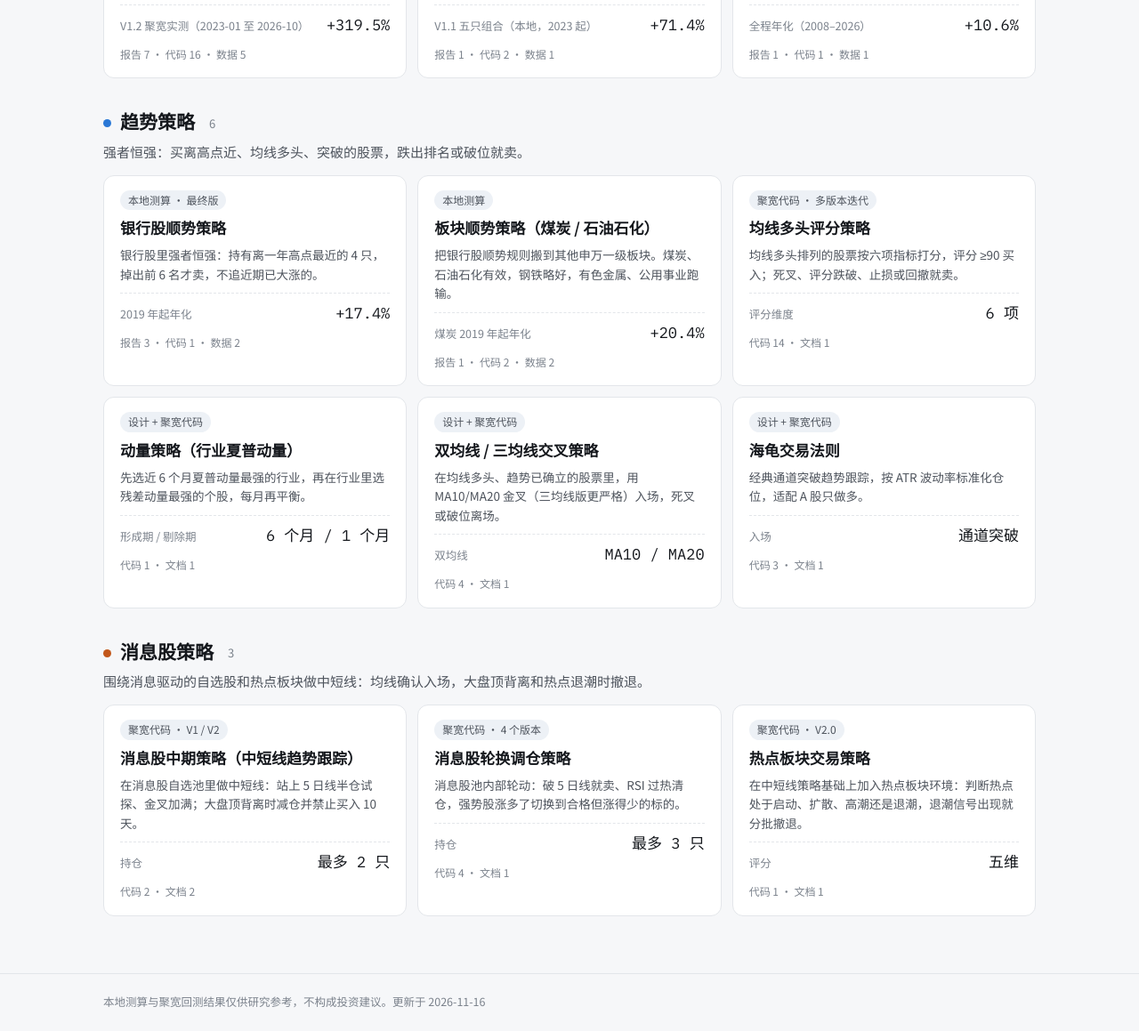
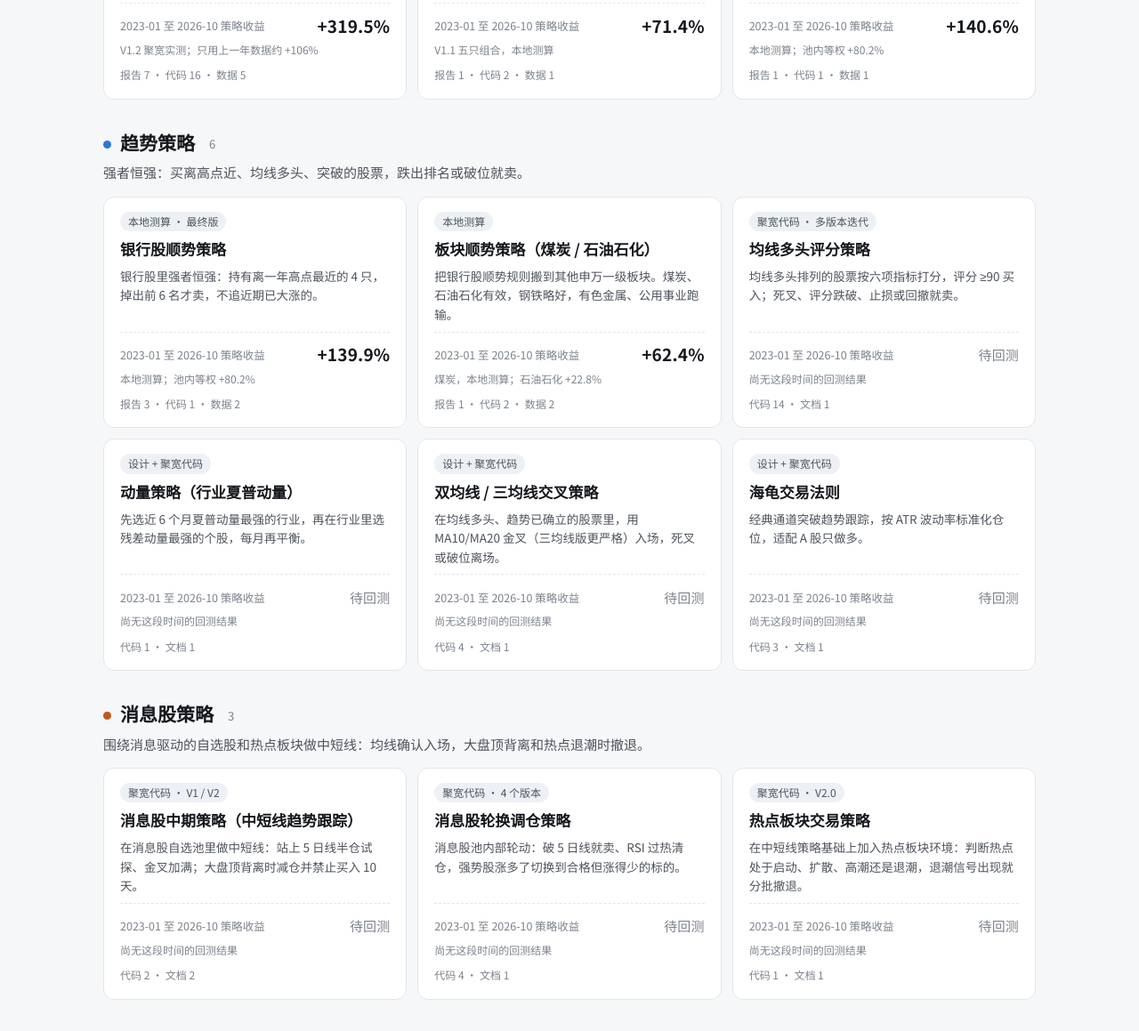
Before and after one commit to wanan99999/quant-strategies, a plain HTML site: page index.html in a window 1280 px wide. Shown: the part 542-1701 px from the top of the page at 89% size. Drawn offline with Linux system fonts and the light colour scheme.

Commit message:
卡片对齐、数字字体、统一展示 2023-01 至 2026-10 策略收益
Co-Authored-By: Claude Opus 5.5 <noreply@anthropic.com>

```diff
--- a/assets/site.css
+++ b/assets/site.css
@@ -40,11 +40,15 @@ h2 { font-family: var(--f-display); font-size: 21px; line-height: 1.4; margin: 0
 .dot.c-dividend { background: var(--c-dividend) } .dot.c-trend { background: var(--c-trend) } .dot.c-news { background: var(--c-news) }
 .cat { display: grid; gap: 14px } .cathead { display: grid; gap: 4px } .cathead h2 { display: flex; align-items: center; gap: 10px } .cathead p { margin: 0; color: var(--ink-2) }
 .cards { display: grid; grid-template-columns: repeat(auto-fill, minmax(300px, 1fr)); gap: 12px }
-.card { background: var(--surface); border: 1px solid var(--rule); border-radius: 12px; padding: 16px 18px; display: grid; gap: 8px; align-content: start; color: var(--ink); transition: border-color .15s, transform .15s }
+.card { background: var(--surface); border: 1px solid var(--rule); border-radius: 12px; padding: 16px 18px; display: flex; flex-direction: column; gap: 8px; color: var(--ink); transition: border-color .15s, transform .15s }
 .card:hover { text-decoration: none; border-color: var(--accent); transform: translateY(-1px) }
-.card h3 { margin: 0; font-size: 17px; line-height: 1.4 } .card p { margin: 0; color: var(--ink-2); font-size: 13.5px; line-height: 1.6 }
-.cm { display: flex; justify-content: space-between; align-items: baseline; gap: 10px; border-top: 1px dashed var(--rule); padding-top: 8px; margin-top: 2px }
-.cmk { font-size: 12.5px; color: var(--ink-3) } .cmv { font-family: var(--f-mono); font-size: 17px; white-space: nowrap }
+.card h3 { margin: 0; font-size: 17px; line-height: 1.4; white-space: nowrap; overflow: hidden; text-overflow: ellipsis }
+.card p.tag { margin: 0; color: var(--ink-2); font-size: 13.5px; line-height: 1.6; height: calc(1.6em * 3); overflow: hidden; display: -webkit-box; -webkit-line-clamp: 3; -webkit-box-orient: vertical }
+.cm { margin-top: auto; border-top: 1px dashed var(--rule); padding-top: 10px; display: grid; gap: 2px }
+.cmrow { display: flex; justify-content: space-between; align-items: center; gap: 10px; height: 30px }
+.cms { font-size: 12px; color: var(--ink-3); white-space: nowrap; overflow: hidden; text-overflow: ellipsis }
+.cmk { font-size: 12.5px; color: var(--ink-3) } .cmv { font-family: var(--f-body); font-weight: 700; font-size: 19px; font-variant-numeric: tabular-nums; letter-spacing: .01em; white-space: nowrap }
+.cmv.na { font-weight: 500; font-size: 15px; color: var(--ink-3) }
 .cnt { font-size: 12px; color: var(--ink-3) }
 .empty { color: var(--ink-3) }
 /* chips */
@@ -58,7 +62,7 @@ h2 { font-family: var(--f-display); font-size: 21px; line-height: 1.4; margin: 0
 .shead { display: grid; gap: 10px }
 .kpis { display: grid; grid-template-columns: repeat(auto-fit, minmax(210px, 1fr)); gap: 10px }
 .kpi { background: var(--surface); border: 1px solid var(--rule); border-radius: 10px; padding: 12px 16px; display: grid; gap: 2px; align-content: start }
-.kpi .k { font-size: 12.5px; color: var(--ink-3) } .kpi .v { font-family: var(--f-mono); font-size: 24px; line-height: 1.25 } .kpi .s { font-size: 12.5px; color: var(--ink-2) }
+.kpi .k { font-size: 12.5px; color: var(--ink-3) } .kpi .v { font-family: var(--f-body); font-weight: 700; font-size: 24px; line-height: 1.3; font-variant-numeric: tabular-nums } .kpi .s { font-size: 12.5px; color: var(--ink-2) }
 .cols { display: grid; grid-template-columns: repeat(auto-fit, minmax(320px, 1fr)); gap: 24px 32px }
 .blk { display: grid; gap: 10px; align-content: start; min-width: 0 }
 .bul { margin: 0; padding-left: 1.2em; display: grid; gap: 6px; color: var(--ink-2) } .bul li::marker { color: var(--ink-3) }
--- a/build/site.css
+++ b/build/site.css
@@ -40,11 +40,15 @@ h2 { font-family: var(--f-display); font-size: 21px; line-height: 1.4; margin: 0
 .dot.c-dividend { background: var(--c-dividend) } .dot.c-trend { background: var(--c-trend) } .dot.c-news { background: var(--c-news) }
 .cat { display: grid; gap: 14px } .cathead { display: grid; gap: 4px } .cathead h2 { display: flex; align-items: center; gap: 10px } .cathead p { margin: 0; color: var(--ink-2) }
 .cards { display: grid; grid-template-columns: repeat(auto-fill, minmax(300px, 1fr)); gap: 12px }
-.card { background: var(--surface); border: 1px solid var(--rule); border-radius: 12px; padding: 16px 18px; display: grid; gap: 8px; align-content: start; color: var(--ink); transition: border-color .15s, transform .15s }
+.card { background: var(--surface); border: 1px solid var(--rule); border-radius: 12px; padding: 16px 18px; display: flex; flex-direction: column; gap: 8px; color: var(--ink); transition: border-color .15s, transform .15s }
 .card:hover { text-decoration: none; border-color: var(--accent); transform: translateY(-1px) }
-.card h3 { margin: 0; font-size: 17px; line-height: 1.4 } .card p { margin: 0; color: var(--ink-2); font-size: 13.5px; line-height: 1.6 }
-.cm { display: flex; justify-content: space-between; align-items: baseline; gap: 10px; border-top: 1px dashed var(--rule); padding-top: 8px; margin-top: 2px }
-.cmk { font-size: 12.5px; color: var(--ink-3) } .cmv { font-family: var(--f-mono); font-size: 17px; white-space: nowrap }
+.card h3 { margin: 0; font-size: 17px; line-height: 1.4; white-space: nowrap; overflow: hidden; text-overflow: ellipsis }
+.card p.tag { margin: 0; color: var(--ink-2); font-size: 13.5px; line-height: 1.6; height: calc(1.6em * 3); overflow: hidden; display: -webkit-box; -webkit-line-clamp: 3; -webkit-box-orient: vertical }
+.cm { margin-top: auto; border-top: 1px dashed var(--rule); padding-top: 10px; display: grid; gap: 2px }
+.cmrow { display: flex; justify-content: space-between; align-items: center; gap: 10px; height: 30px }
+.cms { font-size: 12px; color: var(--ink-3); white-space: nowrap; overflow: hidden; text-overflow: ellipsis }
+.cmk { font-size: 12.5px; color: var(--ink-3) } .cmv { font-family: var(--f-body); font-weight: 700; font-size: 19px; font-variant-numeric: tabular-nums; letter-spacing: .01em; white-space: nowrap }
+.cmv.na { font-weight: 500; font-size: 15px; color: var(--ink-3) }
 .cnt { font-size: 12px; color: var(--ink-3) }
 .empty { color: var(--ink-3) }
 /* chips */
@@ -58,7 +62,7 @@ h2 { font-family: var(--f-display); font-size: 21px; line-height: 1.4; margin: 0
 .shead { display: grid; gap: 10px }
 .kpis { display: grid; grid-template-columns: repeat(auto-fit, minmax(210px, 1fr)); gap: 10px }
 .kpi { background: var(--surface); border: 1px solid var(--rule); border-radius: 10px; padding: 12px 16px; display: grid; gap: 2px; align-content: start }
-.kpi .k { font-size: 12.5px; color: var(--ink-3) } .kpi .v { font-family: var(--f-mono); font-size: 24px; line-height: 1.25 } .kpi .s { font-size: 12.5px; color: var(--ink-2) }
+.kpi .k { font-size: 12.5px; color: var(--ink-3) } .kpi .v { font-family: var(--f-body); font-weight: 700; font-size: 24px; line-height: 1.3; font-variant-numeric: tabular-nums } .kpi .s { font-size: 12.5px; color: var(--ink-2) }
 .cols { display: grid; grid-template-columns: repeat(auto-fit, minmax(320px, 1fr)); gap: 24px 32px }
 .blk { display: grid; gap: 10px; align-content: start; min-width: 0 }
 .bul { margin: 0; padding-left: 1.2em; display: grid; gap: 6px; color: var(--ink-2) } .bul li::marker { color: var(--ink-3) }
--- a/index.html
+++ b/index.html
@@ -20,43 +20,43 @@
 <nav class="catnav"><a href="#dividend"><span class="dot c-dividend"></span>股息率策略<small>3</small></a><a href="#trend"><span class="dot c-trend"></span>趋势策略<small>6</small></a><a href="#news"><span class="dot c-news"></span>消息股策略<small>3</small></a></nav></header>
 <section class="cat" id="dividend"><div class="cathead"><h2><span class="dot c-dividend"></span>股息率策略 <small>3</small></h2><p>用股息率判断贵贱：股息率高时买、低时卖，或用股息率决定仓位。主要用于银行等高股息股。</p></div>
 <div class="cards"><a class="card" href="s/div-rotation.html"><div class="chips"><span class="chip">已回测 · 聚宽实测</span></div>
-<h3>股息率区间轮动策略</h3><p>20 家千亿银行，每只按自己的「最常见股息率区间」买卖：股息率高于区间上限买入，跌破下限卖出，最多持 2 只轮动。</p>
-<div class="cm"><span class="cmk">V1.2 聚宽实测（2023-01 至 2026-10）</span><span class="cmv">+319.5%</span></div>
+<h3>股息率区间轮动策略</h3><p class="tag">20 家千亿银行，每只按自己的「最常见股息率区间」买卖：股息率高于区间上限买入，跌破下限卖出，最多持 2 只轮动。</p>
+<div class="cm"><div class="cmrow"><span class="cmk">2023-01 至 2026-10 策略收益</span><span class="cmv">+319.5%</span></div><div class="cms">V1.2 聚宽实测；只用上一年数据约 +106%</div></div>
 <div class="cnt">报告 7 · 代码 16 · 数据 5</div></a><a class="card" href="s/div-ladder.html"><div class="chips"><span class="chip">已回测 · 聚宽实测</span></div>
-<h3>股息率分档建仓策略</h3><p>以股息率最常见区间为中心画 11 条档位线，股息率每上一条线加 10% 仓位、每下一条线减 10%，到哪条线就调到哪条线的仓位。</p>
-<div class="cm"><span class="cmk">V1.1 五只组合（本地，2023 起）</span><span class="cmv">+71.4%</span></div>
+<h3>股息率分档建仓策略</h3><p class="tag">以股息率最常见区间为中心画 11 条档位线，股息率每上一条线加 10% 仓位、每下一条线减 10%，到哪条线就调到哪条线的仓位。</p>
+<div class="cm"><div class="cmrow"><span class="cmk">2023-01 至 2026-10 策略收益</span><span class="cmv">+71.4%</span></div><div class="cms">V1.1 五只组合，本地测算</div></div>
 <div class="cnt">报告 1 · 代码 2 · 数据 1</div></a><a class="card" href="s/div-momentum-position.html"><div class="chips"><span class="chip">本地测算 · 待聚宽验证</span></div>
-<h3>银行股顺势 + 股息率定仓位</h3><p>买哪几只由顺势决定，买多少由股息率决定：20 家银行平均股息率 ≤3% 空仓、≥5% 满仓，中间线性加减。</p>
-<div class="cm"><span class="cmk">全程年化（2008–2026）</span><span class="cmv">+10.6%</span></div>
+<h3>银行股顺势 + 股息率定仓位</h3><p class="tag">买哪几只由顺势决定，买多少由股息率决定：20 家银行平均股息率 ≤3% 空仓、≥5% 满仓，中间线性加减。</p>
+<div class="cm"><div class="cmrow"><span class="cmk">2023-01 至 2026-10 策略收益</span><span class="cmv">+140.6%</span></div><div class="cms">本地测算；池内等权 +80.2%</div></div>
 <div class="cnt">报告 1 · 代码 1 · 数据 1</div></a></div></section><section class="cat" id="trend"><div class="cathead"><h2><span class="dot c-trend"></span>趋势策略 <small>6</small></h2><p>强者恒强：买离高点近、均线多头、突破的股票，跌出排名或破位就卖。</p></div>
 <div class="cards"><a class="card" href="s/bank-momentum.html"><div class="chips"><span class="chip">本地测算 · 最终版</span></div>
-<h3>银行股顺势策略</h3><p>银行股里强者恒强：持有离一年高点最近的 4 只，掉出前 6 名才卖，不追近期已大涨的。</p>
-<div class="cm"><span class="cmk">2019 年起年化</span><span class="cmv">+17.4%</span></div>
+<h3>银行股顺势策略</h3><p class="tag">银行股里强者恒强：持有离一年高点最近的 4 只，掉出前 6 名才卖，不追近期已大涨的。</p>
+<div class="cm"><div class="cmrow"><span class="cmk">2023-01 至 2026-10 策略收益</span><span class="cmv">+139.9%</span></div><div class="cms">本地测算；池内等权 +80.2%</div></div>
 <div class="cnt">报告 3 · 代码 1 · 数据 2</div></a><a class="card" href="s/sector-momentum.html"><div class="chips"><span class="chip">本地测算</span></div>
-<h3>板块顺势策略（煤炭 / 石油石化）</h3><p>把银行股顺势规则搬到其他申万一级板块。煤炭、石油石化有效，钢铁略好，有色金属、公用事业跑输。</p>
-<div class="cm"><span class="cmk">煤炭 2019 年起年化</span><span class="cmv">+20.4%</span></div>
+<h3>板块顺势策略（煤炭 / 石油石化）</h3><p class="tag">把银行股顺势规则搬到其他申万一级板块。煤炭、石油石化有效，钢铁略好，有色金属、公用事业跑输。</p>
+<div class="cm"><div class="cmrow"><span class="cmk">2023-01 至 2026-10 策略收益</span><span class="cmv">+62.4%</span></div><div class="cms">煤炭，本地测算；石油石化 +22.8%</div></div>
 <div class="cnt">报告 1 · 代码 2 · 数据 2</div></a><a class="card" href="s/ma-score.html"><div class="chips"><span class="chip">聚宽代码 · 多版本迭代</span></div>
-<h3>均线多头评分策略</h3><p>均线多头排列的股票按六项指标打分，评分 ≥90 买入；死叉、评分跌破、止损或回撤就卖。</p>
-<div class="cm"><span class="cmk">评分维度</span><span class="cmv">6 项</span></div>
+<h3>均线多头评分策略</h3><p class="tag">均线多头排列的股票按六项指标打分，评分 ≥90 买入；死叉、评分跌破、止损或回撤就卖。</p>
+<div class="cm"><div class="cmrow"><span class="cmk">2023-01 至 2026-10 策略收益</span><span class="cmv na">待回测</span></div><div class="cms">尚无这段时间的回测结果</div></div>
 <div class="cnt">代码 14 · 文档 1</div></a><a class="card" href="s/adaptive-momentum.html"><div class="chips"><span class="chip">设计 + 聚宽代码</span></div>
-<h3>动量策略（行业夏普动量）</h3><p>先选近 6 个月夏普动量最强的行业，再在行业里选残差动量最强的个股，每月再平衡。</p>
-<div class="cm"><span class="cmk">形成期 / 剔除期</span><span class="cmv">6 个月 / 1 个月</span></div>
+<h3>动量策略（行业夏普动量）</h3><p class="tag">先选近 6 个月夏普动量最强的行业，再在行业里选残差动量最强的个股，每月再平衡。</p>
+<div class="cm"><div class="cmrow"><span class="cmk">2023-01 至 2026-10 策略收益</span><span class="cmv na">待回测</span></div><div class="cms">尚无这段时间的回测结果</div></div>
 <div class="cnt">代码 1 · 文档 1</div></a><a class="card" href="s/ma-crossover.html"><div class="chips"><span class="chip">设计 + 聚宽代码</span></div>
-<h3>双均线 / 三均线交叉策略</h3><p>在均线多头、趋势已确立的股票里，用 MA10/MA20 金叉（三均线版更严格）入场，死叉或破位离场。</p>
-<div class="cm"><span class="cmk">双均线</span><span class="cmv">MA10 / MA20</span></div>
+<h3>双均线 / 三均线交叉策略</h3><p class="tag">在均线多头、趋势已确立的股票里，用 MA10/MA20 金叉（三均线版更严格）入场，死叉或破位离场。</p>
+<div class="cm"><div class="cmrow"><span class="cmk">2023-01 至 2026-10 策略收益</span><span class="cmv na">待回测</span></div><div class="cms">尚无这段时间的回测结果</div></div>
 <div class="cnt">代码 4 · 文档 1</div></a><a class="card" href="s/turtle.html"><div class="chips"><span class="chip">设计 + 聚宽代码</span></div>
-<h3>海龟交易法则</h3><p>经典通道突破趋势跟踪，按 ATR 波动率标准化仓位，适配 A 股只做多。</p>
-<div class="cm"><span class="cmk">入场</span><span class="cmv">通道突破</span></div>
+<h3>海龟交易法则</h3><p class="tag">经典通道突破趋势跟踪，按 ATR 波动率标准化仓位，适配 A 股只做多。</p>
+<div class="cm"><div class="cmrow"><span class="cmk">2023-01 至 2026-10 策略收益</span><span class="cmv na">待回测</span></div><div class="cms">尚无这段时间的回测结果</div></div>
 <div class="cnt">代码 3 · 文档 1</div></a></div></section><section class="cat" id="news"><div class="cathead"><h2><span class="dot c-news"></span>消息股策略 <small>3</small></h2><p>围绕消息驱动的自选股和热点板块做中短线：均线确认入场，大盘顶背离和热点退潮时撤退。</p></div>
 <div class="cards"><a class="card" href="s/news-midterm.html"><div class="chips"><span class="chip">聚宽代码 · V1 / V2</span></div>
-<h3>消息股中期策略（中短线趋势跟踪）</h3><p>在消息股自选池里做中短线：站上 5 日线半仓试探、金叉加满；大盘顶背离时减仓并禁止买入 10 天。</p>
-<div class="cm"><span class="cmk">持仓</span><span class="cmv">最多 2 只</span></div>
+<h3>消息股中期策略（中短线趋势跟踪）</h3><p class="tag">在消息股自选池里做中短线：站上 5 日线半仓试探、金叉加满；大盘顶背离时减仓并禁止买入 10 天。</p>
+<div class="cm"><div class="cmrow"><span class="cmk">2023-01 至 2026-10 策略收益</span><span class="cmv na">待回测</span></div><div class="cms">尚无这段时间的回测结果</div></div>
 <div class="cnt">代码 2 · 文档 2</div></a><a class="card" href="s/news-rotation.html"><div class="chips"><span class="chip">聚宽代码 · 4 个版本</span></div>
-<h3>消息股轮换调仓策略</h3><p>消息股池内部轮动：破 5 日线就卖、RSI 过热清仓，强势股涨多了切换到合格但涨得少的标的。</p>
-<div class="cm"><span class="cmk">持仓</span><span class="cmv">最多 3 只</span></div>
+<h3>消息股轮换调仓策略</h3><p class="tag">消息股池内部轮动：破 5 日线就卖、RSI 过热清仓，强势股涨多了切换到合格但涨得少的标的。</p>
+<div class="cm"><div class="cmrow"><span class="cmk">2023-01 至 2026-10 策略收益</span><span class="cmv na">待回测</span></div><div class="cms">尚无这段时间的回测结果</div></div>
 <div class="cnt">代码 4 · 文档 1</div></a><a class="card" href="s/hot-sector.html"><div class="chips"><span class="chip">聚宽代码 · V2.0</span></div>
-<h3>热点板块交易策略</h3><p>在中短线策略基础上加入热点板块环境：判断热点处于启动、扩散、高潮还是退潮，退潮信号出现就分批撤退。</p>
-<div class="cm"><span class="cmk">评分</span><span class="cmv">五维</span></div>
+<h3>热点板块交易策略</h3><p class="tag">在中短线策略基础上加入热点板块环境：判断热点处于启动、扩散、高潮还是退潮，退潮信号出现就分批撤退。</p>
+<div class="cm"><div class="cmrow"><span class="cmk">2023-01 至 2026-10 策略收益</span><span class="cmv na">待回测</span></div><div class="cms">尚无这段时间的回测结果</div></div>
 <div class="cnt">代码 1 · 文档 1</div></a></div></section>
 </main>
 <footer class="foot"><div class="wrap-f">本地测算与聚宽回测结果仅供研究参考，不构成投资建议。更新于 2026-11-16</div></footer>
```
Also changed, not shown: s/adaptive-momentum.html (+1 -1 lines), s/bank-momentum.html (+1 -1 lines), s/div-ladder.html (+1 -1 lines), s/div-momentum-position.html (+1 -1 lines), s/div-rotation.html (+1 -1 lines), s/hot-sector.html (+1 -1 lines), s/ma-crossover.html (+1 -1 lines), s/ma-score.html (+1 -1 lines), s/news-midterm.html (+1 -1 lines), s/news-rotation.html (+1 -1 lines), s/sector-momentum.html (+1 -1 lines), s/turtle.html (+1 -1 lines), 2 other files.
